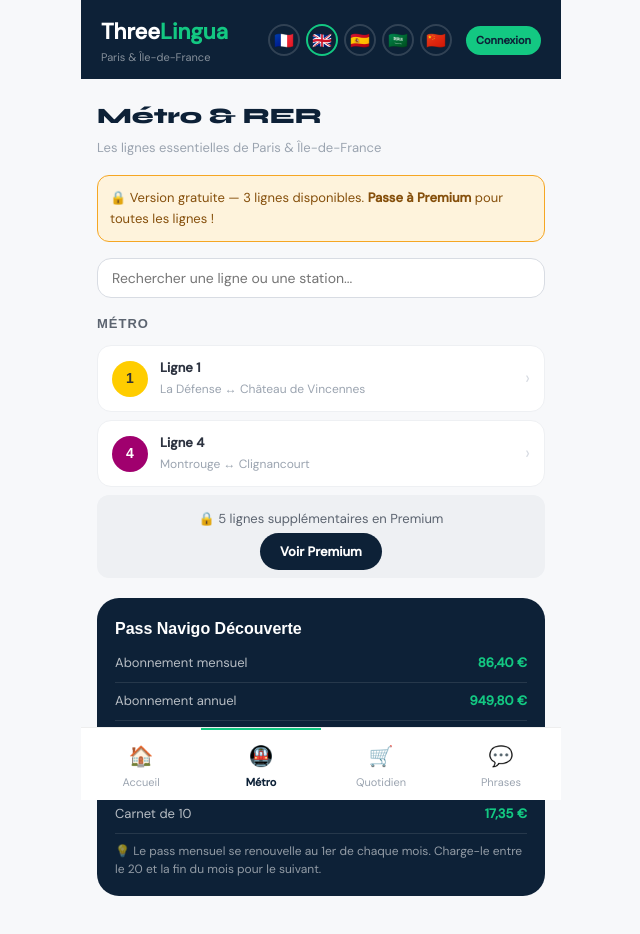
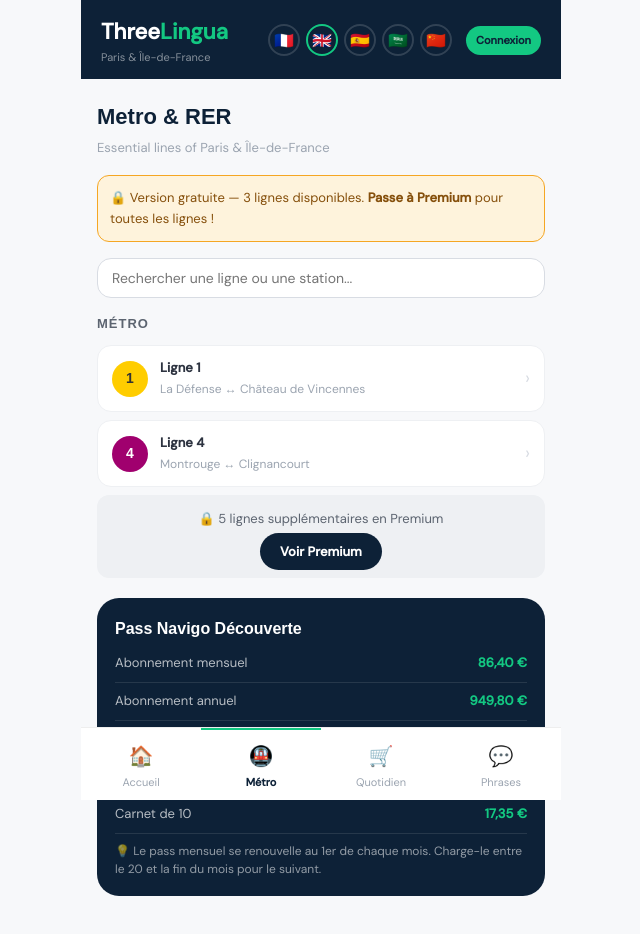
Before and after one commit to azzazkhedoudja-jpg/threelingua-app, a React (Create React App) app in the folder threelingua/: page /metro in a window 1280 px wide. Shown: the top 934 px of the page, without its empty margins (319-959 px from the left). Built offline with nearby package versions, Linux system fonts and the light colour scheme.

Commit message:
add metro translations ui

```diff
--- a/threelingua/src/pages/Metro.js
+++ b/threelingua/src/pages/Metro.js
@@ -4,11 +4,34 @@
 
 const FREE_LINES = ['1', '4', 'RER-A'];
 
+const pageTitles = {
+  fr: 'Métro & RER',
+  en: 'Metro & RER',
+  es: 'Metro y RER',
+  ar: 'المترو و RER',
+  'ar-ma': 'المترو و RER',
+  'ar-dz': 'المترو و RER',
+  'ar-tn': 'المترو و RER',
+  'ar-eg': 'المترو و RER',
+  zh: '地铁与RER'
+};
+
+const pageSubtitles = {
+  fr: "Les lignes essentielles de Paris & Île-de-France",
+  en: 'Essential lines of Paris & Île-de-France',
+  es: 'Líneas esenciales de París y la Île-de-France',
+  ar: 'الخطوط الأساسية لباريس وإيل دو فرانس',
+  'ar-ma': 'الخطوط الأساسية ديال باريس و إيل دو فرانس',
+  'ar-dz': 'الخطوط الأساسية تاع باريس و إيل دو فرانس',
+  'ar-tn': 'الخطوط الأساسية متاع باريس و إيل دو فرانس',
+  'ar-eg': 'الخطوط الأساسية لباريس وإيل دو فرانس',
+  zh: '巴黎和法兰西岛的主要线路'
+};
+
 export default function Metro() {
   const [selectedLine, setSelectedLine] = useState(null);
-  ;
- const [search, setSearch] = useState('');
-const { updateProgress, isPremium } = useApp();
+  const [search, setSearch] = useState('');
+  const { updateProgress, isPremium, lang } = useApp();
 
   const visibleLines = isPremium
     ? metroLines
@@ -19,13 +42,16 @@
     updateProgress('metroLinesViewed', line.id);
   };
 
+  const getDirection = (line) => line.directions?.[lang] || line.directions?.fr || line.direction;
+  const getTip = (line) => line.tips?.[lang] || line.tips?.fr || line.tip;
+
   return (
     <div style={{ padding: '20px 16px' }}>
-      <div style={{ fontFamily: 'var(--font-display, sans-serif)', fontSize: 22, fontWeight: 800, color: '#0D2137', marginBottom: 4 }}>
-        Métro & RER
+      <div style={{ fontFamily: 'sans-serif', fontSize: 22, fontWeight: 800, color: '#0D2137', marginBottom: 4 }}>
+        {pageTitles[lang] || pageTitles.fr}
       </div>
       <div style={{ fontSize: 13, color: '#9BA4B0', marginBottom: 16 }}>
-        Les lignes essentielles de Paris & Île-de-France
+        {pageSubtitles[lang] || pageSubtitles.fr}
       </div>
 
       {!isPremium && (
@@ -48,7 +74,7 @@
             <div style={{ width: 44, height: 44, borderRadius: '50%', background: selectedLine.color, display: 'flex', alignItems: 'center', justifyContent: 'center', fontFamily: 'sans-serif', fontSize: 18, fontWeight: 800, color: selectedLine.textColor, flexShrink: 0 }}>{selectedLine.number}</div>
             <div>
               <div style={{ fontFamily: 'sans-serif', fontSize: 15, fontWeight: 700, color: '#0D2137' }}>Ligne {selectedLine.number}</div>
-              <div style={{ fontSize: 12, color: '#9BA4B0' }}>{selectedLine.direction}</div>
+              <div style={{ fontSize: 12, color: '#9BA4B0' }}>{getDirection(selectedLine)}</div>
             </div>
             <button onClick={() => setSelectedLine(null)} style={{ marginLeft: 'auto', background: '#EEF0F3', border: 'none', borderRadius: '50%', width: 28, height: 28, fontSize: 14, color: '#9BA4B0', cursor: 'pointer' }}>✕</button>
           </div>
@@ -59,14 +85,14 @@
             ))}
           </div>
           <div style={{ background: '#E3F7EF', borderRadius: 8, padding: '10px 12px', fontSize: 13, color: '#0F6E56', lineHeight: 1.5 }}>
-            💡 {selectedLine.tip}
+            💡 {getTip(selectedLine)}
           </div>
         </div>
       )}
 
       <div style={{ fontSize: 13, fontWeight: 600, color: '#5C6470', fontFamily: 'sans-serif', textTransform: 'uppercase', letterSpacing: 1, marginBottom: 10 }}>Métro</div>
       {visibleLines.filter(l => l.type === 'metro').map(line => (
-        <LineCard key={line.id} line={line} onSelect={handleSelect} selected={selectedLine?.id === line.id} />
+        <LineCard key={line.id} line={line} onSelect={handleSelect} selected={selectedLine?.id === line.id} getDirection={getDirection} />
       ))}
 
       {!isPremium && (
@@ -80,7 +106,7 @@
         <>
           <div style={{ fontSize: 13, fontWeight: 600, color: '#5C6470', fontFamily: 'sans-serif', textTransform: 'uppercase', letterSpacing: 1, marginBottom: 10, marginTop: 16 }}>RER</div>
           {visibleLines.filter(l => l.type === 'rer').map(line => (
-            <LineCard key={line.id} line={line} onSelect={handleSelect} selected={selectedLine?.id === line.id} />
+            <LineCard key={line.id} line={line} onSelect={handleSelect} selected={selectedLine?.id === line.id} getDirection={getDirection} />
           ))}
         </>
       )}
@@ -105,13 +131,13 @@
   );
 }
 
-function LineCard({ line, onSelect, selected }) {
+function LineCard({ line, onSelect, selected, getDirection }) {
   return (
     <div onClick={() => onSelect(line)} style={{ background: selected ? '#f0f2f5' : 'white', borderRadius: 14, padding: '12px 14px', marginBottom: 8, display: 'flex', alignItems: 'center', gap: 12, cursor: 'pointer', border: selected ? `2px solid ${line.color}` : '1px solid #EEF0F3', transition: 'all 0.15s' }}>
       <div style={{ width: 36, height: 36, borderRadius: '50%', background: line.color, display: 'flex', alignItems: 'center', justifyContent: 'center', fontFamily: 'sans-serif', fontSize: 14, fontWeight: 800, color: line.textColor, flexShrink: 0 }}>{line.number}</div>
       <div style={{ flex: 1 }}>
         <div style={{ fontSize: 13, fontWeight: 600, color: '#2D3340' }}>{line.type === 'rer' ? 'RER ' : 'Ligne '}{line.number}</div>
-        <div style={{ fontSize: 12, color: '#9BA4B0', marginTop: 1 }}>{line.direction}</div>
+        <div style={{ fontSize: 12, color: '#9BA4B0', marginTop: 1 }}>{getDirection(line)}</div>
       </div>
       <div style={{ fontSize: 18, color: '#D8DCE3' }}>›</div>
     </div>
```
Also changed, not shown: 7 other files (tests, documents, lock files or other folders).
